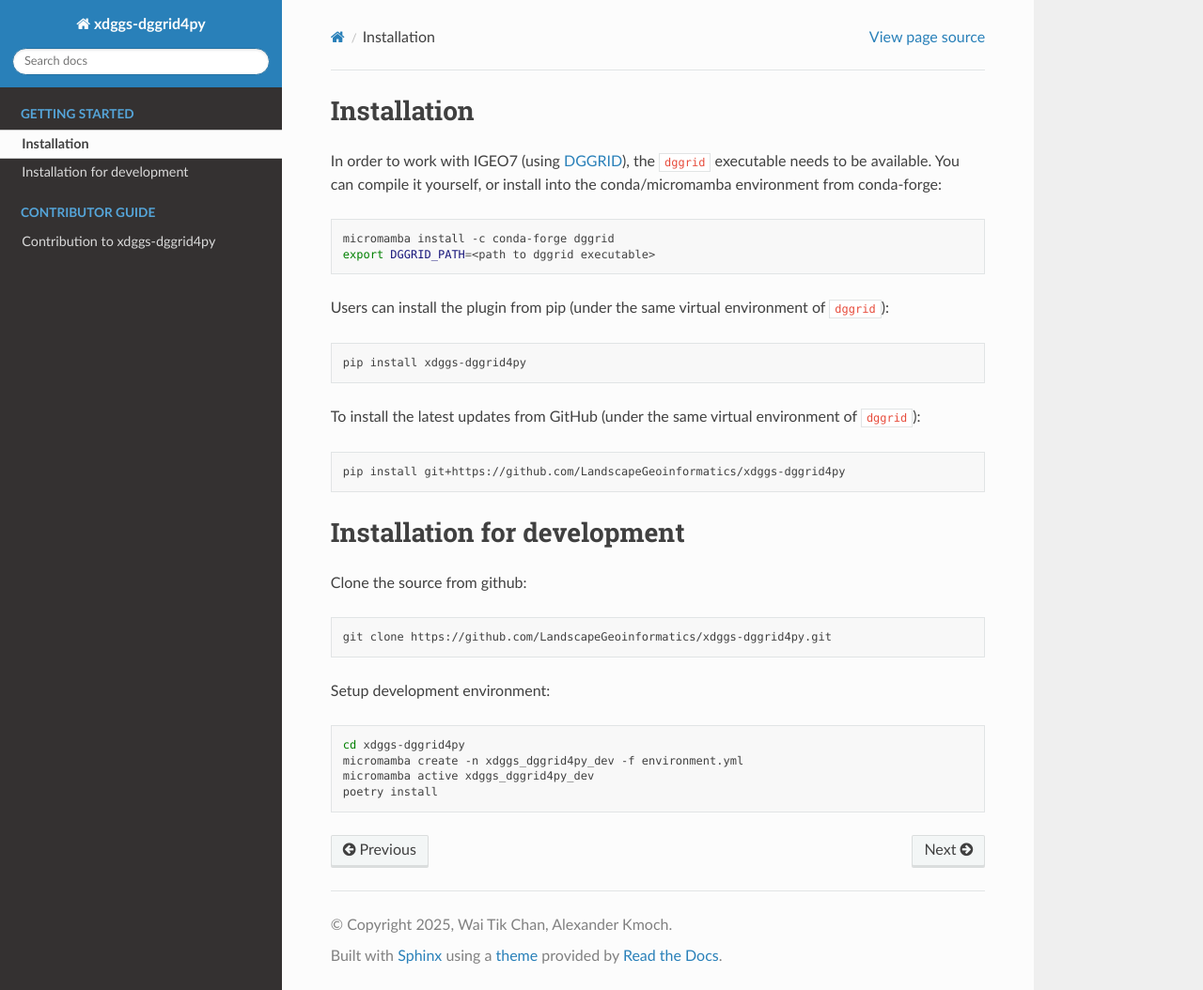
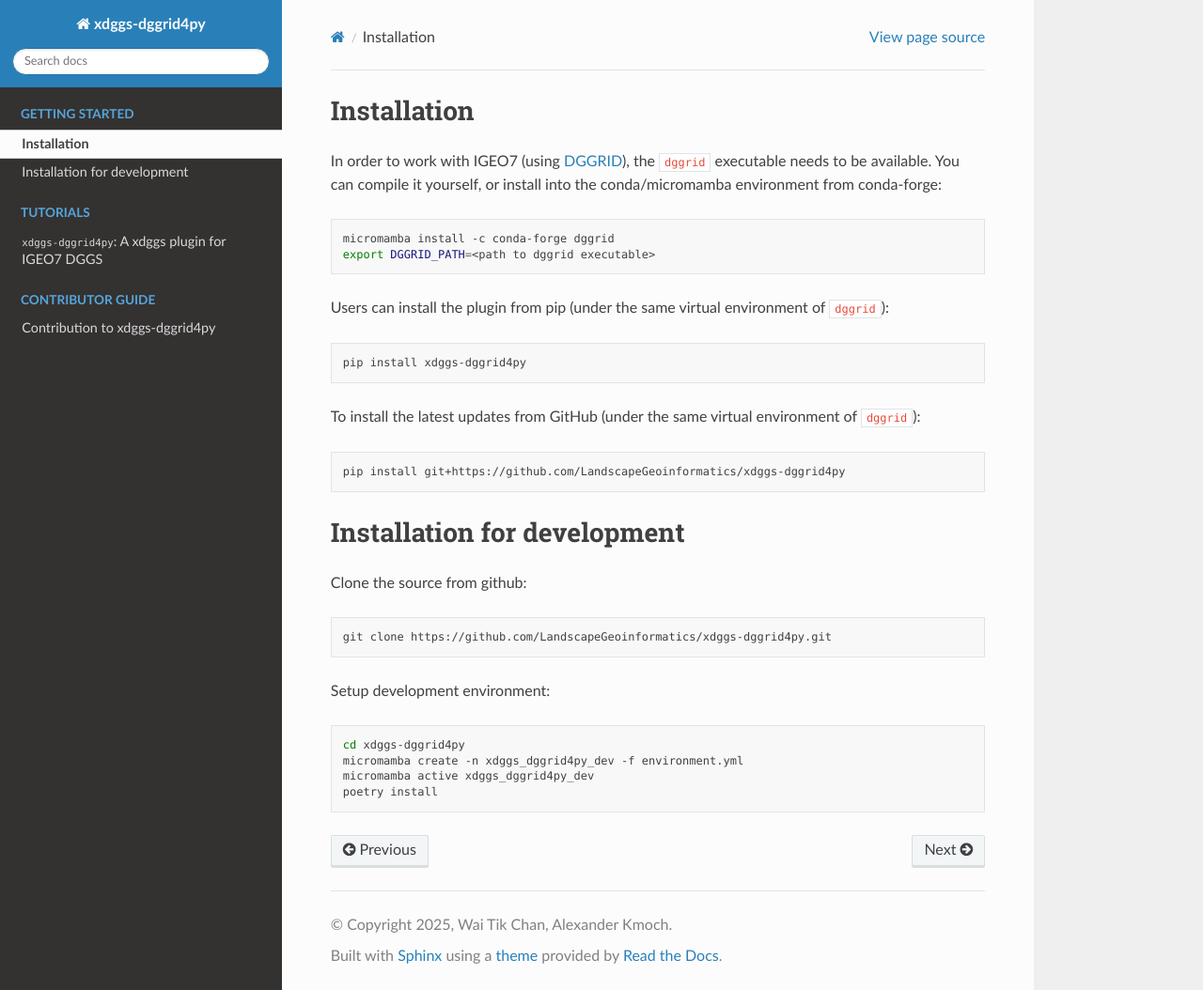
Before and after one commit to LandscapeGeoinformatics/xdggs-dggrid4py, a Sphinx documentation site: the page built from docs/source/getting_started.rst, in a window 1280 px wide and 1054 px high. Shown: the whole window at 94% size. Built offline with Sphinx 7.4.7 and the Read the Docs theme 3.1.0, drawn with Linux system fonts in a browser that asks for light colours; pages that are not in the unit, such as notebooks, are missing from menus.

Commit message:
update docs with the new demo notebook

```diff
--- a/docs/source/index.rst
+++ b/docs/source/index.rst
@@ -17,7 +17,7 @@ A plugin of `xdggs <https://github.com/xarray-contrib/xdggs>`_ for `IGEO7 <https
    :maxdepth: 2
    :hidden:
 
-   tutorials/igeo7
+   tutorials/demo_xdggs-dggrid4py
 
 .. toctree::
    :caption: Reference Guide
```
Also changed, not shown: docs/source/tutorials/demo_xdggs-dggrid4py.ipynb.
